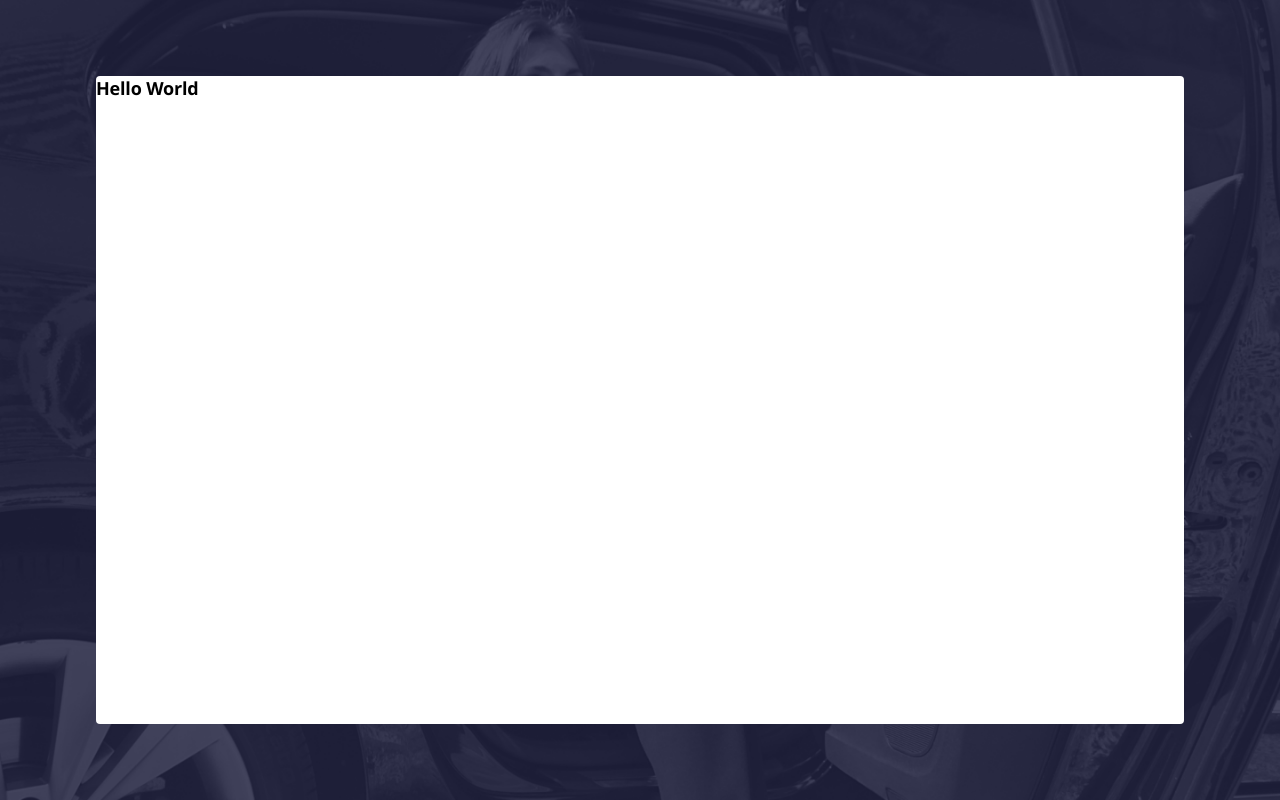
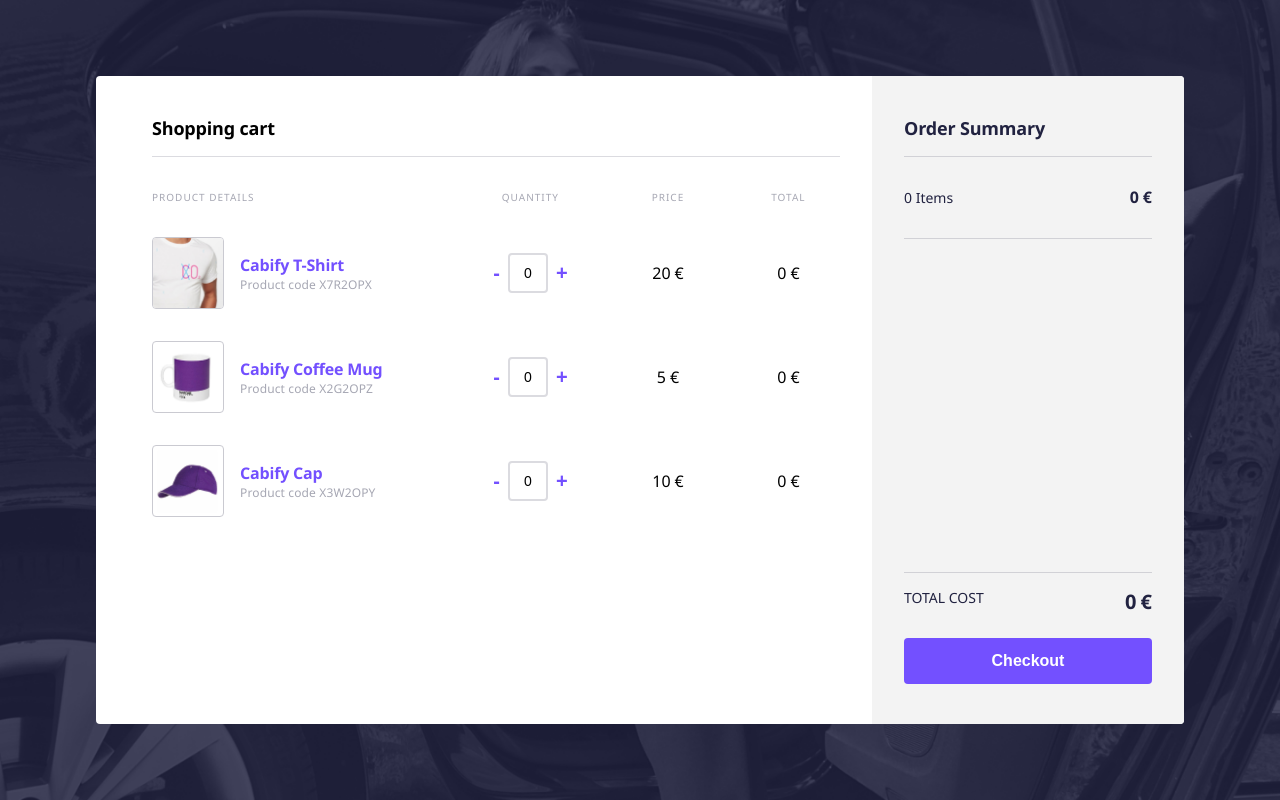
Before and after one commit to SofiaVarelaMerino/checkout-cart, a React (Create React App) app: page / in a window 1280 px wide. Built offline with nearby package versions, Linux system fonts and the light colour scheme.

Commit message:
Add flow

```diff
--- a/src/pages/Checkout/App.js
+++ b/src/pages/Checkout/App.js
@@ -1,10 +1,12 @@
 import React from 'react';
+import { ShoppingCart, OrderSummary } from '../../components/index';
 import './styles/main.css';
 
 const App = () => {
   return (
     <main className='App'>
-      <h1>Hello World</h1>
+      <ShoppingCart />
+      <OrderSummary />
     </main>
   )
 };
```
